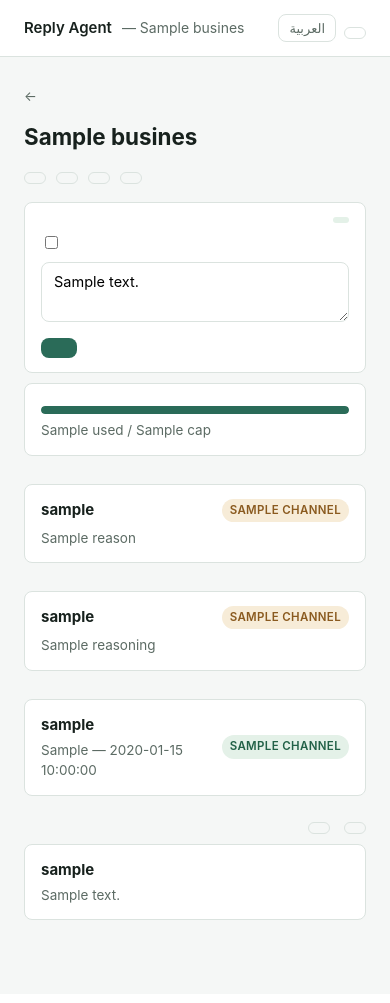
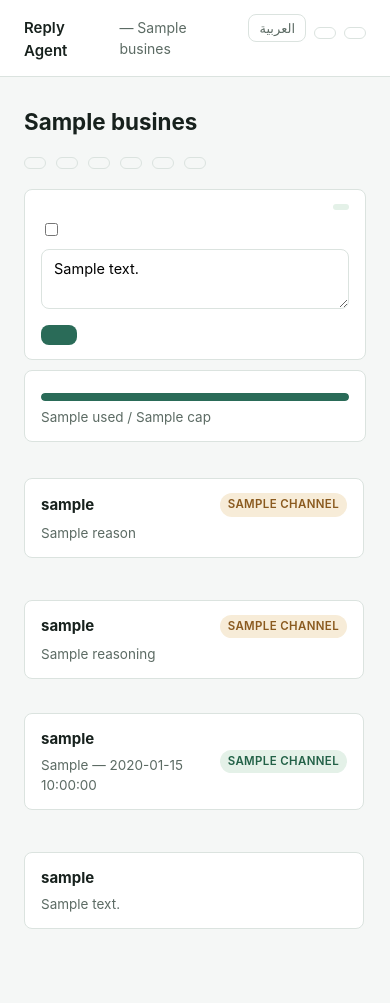
Before and after one commit to Hjadallah94/Reply_Agent, a Python web app: template src/reply_agent/templates/dashboard.html in a window 390 px wide. Before the commit the page ends 920 px from the top, so only its background shows below. Run offline with Jinja, Linux system fonts and the light colour scheme; the template is opened without the code that fills it: most values are stand-ins (such as "Sample title", 1, 10 or a date in 2020).

Commit message:
Redesign the dashboard: light/dark mode, top toolbar, side-by-side board
Trengo-inspired cleanup of the owner dashboard, keeping the existing
green/amber palette (confirmed — no separate OptiGnosis brand assets
exist in the repo).

- New light/dark mode: base.html's CSS custom properties gain a dark
  variant (three states — system default via prefers-color-scheme, or
  an explicit light/dark override), following the same token pattern
  used throughout this session's own published artifacts. New
  theming.py (mirrors i18n.py's get_lang exactly) + POST /set-theme
  (mirrors /set-language exactly) + a cycling toggle button in the
  header. The two remaining hardcoded color literals in the whole
  template set are now tokenized too.
- Removed the "All businesses" back-link — it only ever redirected back
  to the same business's own dashboard (a real user has exactly one),
  a leftover testing artifact, not a real feature.
- New top toolbar: every top-level action (connect channels, manage
  catalog, rules & autonomy, view all conversations, download Excel)
  is now one row directly under the business name, instead of scattered
  across the page.
- The four queue sections (Needs your reply, Needs your approval,
  Recently auto-approved, Recent conversations) are now a responsive
  CSS grid, side by side, collapsing to fewer columns on a narrow
  viewport with no JS. Card content inside each is unchanged.

281 tests passing (4 new for /set-theme, mirroring the existing
/set-language test shape).

```diff
--- a/src/reply_agent/i18n.py
+++ b/src/reply_agent/i18n.py
@@ -17,6 +17,11 @@
     # --- base.html ---
     "base.logout": {"en": "Log out", "ar": "تسجيل الخروج"},
     "base.enable_notifications": {"en": "Enable notifications", "ar": "تفعيل الإشعارات"},
+    # Theme toggle (Doc 3 roadmap, dashboard redesign) — label always shows the CURRENT state,
+    # clicking advances to the next one in theming.py's THEME_OPTIONS cycle.
+    "base.theme_system": {"en": "Auto", "ar": "تلقائي"},
+    "base.theme_light": {"en": "Light", "ar": "فاتح"},
+    "base.theme_dark": {"en": "Dark", "ar": "داكن"},
     # --- dashboard.html ---
     "dashboard.back_all_businesses": {"en": "All businesses", "ar": "جميع الأعمال"},
     "dashboard.whatsapp_connected": {"en": "WhatsApp connected", "ar": "واتساب متصل"},
--- a/src/reply_agent/templates/base.html
+++ b/src/reply_agent/templates/base.html
@@ -1,5 +1,5 @@
 <!doctype html>
-<html lang="{{ lang | default('en') }}" dir="{{ 'rtl' if lang == 'ar' else 'ltr' }}">
+<html lang="{{ lang | default('en') }}" dir="{{ 'rtl' if lang == 'ar' else 'ltr' }}" {% if theme is defined and theme != 'system' %}data-theme="{{ theme }}"{% endif %}>
 <head>
 <meta charset="utf-8">
 <meta name="viewport" content="width=device-width, initial-scale=1">
@@ -12,10 +12,48 @@
     --text: #17211d;
     --text-muted: #5c6b64;
     --accent: #2a6b58;
+    --accent-fg: #ffffff;
     --pending-bg: #f7ecd8;
     --pending-fg: #8a5a1f;
     --resolved-bg: #e4f1e8;
     --resolved-fg: #226147;
+    --closed-bg: #ececea;
+    --closed-fg: #5b5f5a;
+  }
+  /* Dashboard redesign (Doc 3 roadmap) — three states: no explicit choice (this block, driven
+     purely by the OS/browser's own prefers-color-scheme), or an explicit light/dark pick from
+     theming.py's /set-theme, which stamps data-theme on <html> and always wins over the OS. */
+  @media (prefers-color-scheme: dark) {
+    :root:not([data-theme="light"]) {
+      --bg: #10231b;
+      --surface: #16281f;
+      --border: #29402f;
+      --text: #e7f0ea;
+      --text-muted: #96a89c;
+      --accent: #4fae80;
+      --accent-fg: #0a150e;
+      --pending-bg: #3a3120;
+      --pending-fg: #e6b767;
+      --resolved-bg: #1c3527;
+      --resolved-fg: #7cd2a3;
+      --closed-bg: #29332d;
+      --closed-fg: #9aa89e;
+    }
+  }
+  :root[data-theme="dark"] {
+    --bg: #10231b;
+    --surface: #16281f;
+    --border: #29402f;
+    --text: #e7f0ea;
+    --text-muted: #96a89c;
+    --accent: #4fae80;
+    --accent-fg: #0a150e;
+    --pending-bg: #3a3120;
+    --pending-fg: #e6b767;
+    --resolved-bg: #1c3527;
+    --resolved-fg: #7cd2a3;
+    --closed-bg: #29332d;
+    --closed-fg: #9aa89e;
   }
   * { box-sizing: border-box; }
   body {
@@ -37,7 +75,7 @@
   header a { color: var(--text); text-decoration: none; font-weight: 600; }
   header .biz { color: var(--text-muted); font-size: 14px; }
   main {
-    max-width: 780px;
+    max-width: 1180px;
     margin: 0 auto;
     padding: 28px 24px 64px;
   }
@@ -68,8 +106,31 @@
   .badge.resolved { background: var(--resolved-bg); color: var(--resolved-fg); }
   .badge.auto { background: var(--resolved-bg); color: var(--resolved-fg); }
   .badge.owner_handled { background: var(--pending-bg); color: var(--pending-fg); }
-  .badge.closed { background: #ececea; color: #5b5f5a; }
+  .badge.closed { background: var(--closed-bg); color: var(--closed-fg); }
   .empty { color: var(--text-muted); padding: 20px 0; }
+  /* Dashboard redesign (Doc 3 roadmap) — the dashboard's queue sections, side by side instead
+     of stacked. auto-fit + minmax collapses to fewer columns, then one, on a narrow viewport —
+     no JS/media-query breakpoints needed. */
+  .board {
+    display: grid;
+    grid-template-columns: repeat(auto-fit, minmax(260px, 1fr));
+    gap: 20px;
+    margin-top: 24px;
+  }
+  .board-col h2 { margin: 0 0 12px; font-size: 1rem; }
+  .board-col .subtitle { margin: -8px 0 12px; }
+  .board-col-list {
+    max-height: 60vh;
+    overflow-y: auto;
+    padding-right: 2px;
+  }
+  .toolbar {
+    display: flex;
+    flex-wrap: wrap;
+    align-items: center;
+    gap: 10px;
+    margin-bottom: 20px;
+  }
   .thread { display: flex; flex-direction: column; gap: 8px; margin-bottom: 20px; }
   .bubble { padding: 10px 13px; border-radius: 8px; max-width: 80%; font-size: 14.5px; }
   .bubble.customer { background: var(--surface); border: 1px solid var(--border); align-self: flex-start; }
@@ -107,7 +168,7 @@
   button {
     margin-top: 10px;
     background: var(--accent);
-    color: #fff;
+    color: var(--accent-fg);
     border: none;
     border-radius: 8px;
     padding: 10px 18px;
@@ -162,7 +223,7 @@
   }
   .auth-form .switch { font-size: 13.5px; color: var(--text-muted); text-align: center; }
   .header-actions { margin-inline-start: auto; display: flex; align-items: center; gap: 8px; }
-  .logout-form button, .lang-form button, .push-btn {
+  .logout-form button, .lang-form button, .theme-form button, .push-btn {
     margin-top: 0;
     background: none;
     color: var(--text-muted);
@@ -174,7 +235,7 @@
     font-family: inherit;
     cursor: pointer;
   }
-  .logout-form button:hover, .lang-form button:hover, .push-btn:hover {
+  .logout-form button:hover, .lang-form button:hover, .theme-form button:hover, .push-btn:hover {
     color: var(--text);
     opacity: 1;
     border-color: var(--accent);
@@ -199,6 +260,24 @@
       {% else %}
         <input type="hidden" name="lang" value="ar">
         <button type="submit">العربية</button>
+      {% endif %}
+    </form>
+    {% endif %}
+    {% if theme is defined %}
+    {# Same "only pages with real context" reasoning as the language toggle above — theme is
+       only ever set by api/dashboard.py's _render(). Cycles system -> light -> dark -> system,
+       label always shows the CURRENT state (theming.py's THEME_OPTIONS order). #}
+    <form class="theme-form" method="post" action="/set-theme">
+      <input type="hidden" name="next" value="{{ request.url.path }}">
+      {% if theme == 'system' %}
+        <input type="hidden" name="theme" value="light">
+        <button type="submit">{{ t('base.theme_system') if t is defined else 'Auto' }}</button>
+      {% elif theme == 'light' %}
+        <input type="hidden" name="theme" value="dark">
+        <button type="submit">{{ t('base.theme_light') if t is defined else 'Light' }}</button>
+      {% else %}
+        <input type="hidden" name="theme" value="system">
+        <button type="submit">{{ t('base.theme_dark') if t is defined else 'Dark' }}</button>
       {% endif %}
     </form>
     {% endif %}
--- a/src/reply_agent/templates/dashboard.html
+++ b/src/reply_agent/templates/dashboard.html
@@ -1,9 +1,9 @@
 {% extends "base.html" %}
 {% block title %}{{ business.name }} — Reply Agent{% endblock %}
 {% block content %}
-<a class="back" href="/dashboard">&larr; {{ t('dashboard.back_all_businesses') }}</a>
 <h1>{{ business.name }}</h1>
-<div class="row" style="justify-content: flex-start; gap: 10px; margin-bottom: 18px;">
+
+<div class="toolbar">
   {% if business.channels_connected.whatsapp %}
     <span class="badge resolved">{{ t('dashboard.whatsapp_connected') }}</span>
   {% else %}
@@ -19,6 +19,8 @@
   {% endif %}
   <a class="export-link" href="/businesses/{{ business.id }}/dashboard/catalog">{{ t('dashboard.manage_catalog') }}</a>
   <a class="export-link" href="/businesses/{{ business.id }}/dashboard/rules">{{ t('dashboard.manage_rules') }}</a>
+  <a class="export-link" href="/businesses/{{ business.id }}/dashboard/conversations">{{ t('conversations.view_all') }}</a>
+  <a class="export-link" href="/businesses/{{ business.id }}/dashboard/export">{{ t('dashboard.download_excel') }}</a>
 </div>
 
 <div class="card">
@@ -47,7 +49,10 @@
   <p class="muted" style="margin: 6px 0 0;">{{ usage.used }} / {{ usage.cap }} {{ t('dashboard.messages_suffix') }}</p>
 </div>
 
+<div class="board">
+  <div class="board-col">
     <h2>{{ t('dashboard.needs_reply_heading') }}</h2>
+    <div class="board-col-list">
       {% if pending_escalations %}
         {% for e in pending_escalations %}
         <a class="card-link" href="/businesses/{{ business.id }}/dashboard/escalations/{{ e.id }}">
@@ -63,8 +68,12 @@
       {% else %}
         <p class="empty">{{ t('dashboard.needs_reply_empty') }}</p>
       {% endif %}
+    </div>
+  </div>
 
-<h2 style="margin: 28px 0 10px;">{{ t('dashboard.needs_approval_heading') }}</h2>
+  <div class="board-col">
+    <h2>{{ t('dashboard.needs_approval_heading') }}</h2>
+    <div class="board-col-list">
       {% if pending_approvals %}
         {% for a in pending_approvals %}
         <a class="card-link" href="/businesses/{{ business.id }}/dashboard/approvals/{{ a.id }}">
@@ -80,10 +89,14 @@
       {% else %}
         <p class="empty">{{ t('dashboard.needs_approval_empty') }}</p>
       {% endif %}
+    </div>
+  </div>
 
   {% if recent_auto_approvals %}
-<h2 style="margin: 28px 0 10px;">{{ t('dashboard.auto_approved_heading') }}</h2>
-<p class="muted" style="margin: 0 0 12px;">{{ t('dashboard.auto_approved_subtitle') }}</p>
+  <div class="board-col">
+    <h2>{{ t('dashboard.auto_approved_heading') }}</h2>
+    <p class="muted subtitle">{{ t('dashboard.auto_approved_subtitle') }}</p>
+    <div class="board-col-list">
       {% for a in recent_auto_approvals %}
       <div class="card row">
         <div>
@@ -93,15 +106,13 @@
         <span class="badge resolved">{{ a.channel }}</span>
       </div>
       {% endfor %}
+    </div>
+  </div>
   {% endif %}
 
-<div class="row" style="align-items: baseline;">
-  <h2 style="margin: 28px 0 10px;">{{ t('dashboard.recent_conversations_heading') }}</h2>
-  <div class="row" style="width: auto; gap: 14px;">
-    <a class="export-link" href="/businesses/{{ business.id }}/dashboard/conversations">{{ t('conversations.view_all') }}</a>
-    <a class="export-link" href="/businesses/{{ business.id }}/dashboard/export">{{ t('dashboard.download_excel') }}</a>
-  </div>
-</div>
+  <div class="board-col">
+    <h2>{{ t('dashboard.recent_conversations_heading') }}</h2>
+    <div class="board-col-list">
       {% if conversations %}
         {% for c in conversations %}
         <a class="card-link" href="/businesses/{{ business.id }}/dashboard/conversations/{{ c.id }}">
@@ -117,4 +128,7 @@
       {% else %}
         <p class="empty">{{ t('dashboard.no_conversations') }}</p>
       {% endif %}
+    </div>
+  </div>
+</div>
 {% endblock %}
```
Also changed, not shown: src/reply_agent/api/dashboard.py (+12 -0 lines), src/reply_agent/theming.py (added, +15 -0 lines), tests/integration/test_dashboard.py (+47 -0 lines). Lines whose indentation alone changed are shown as unchanged.
